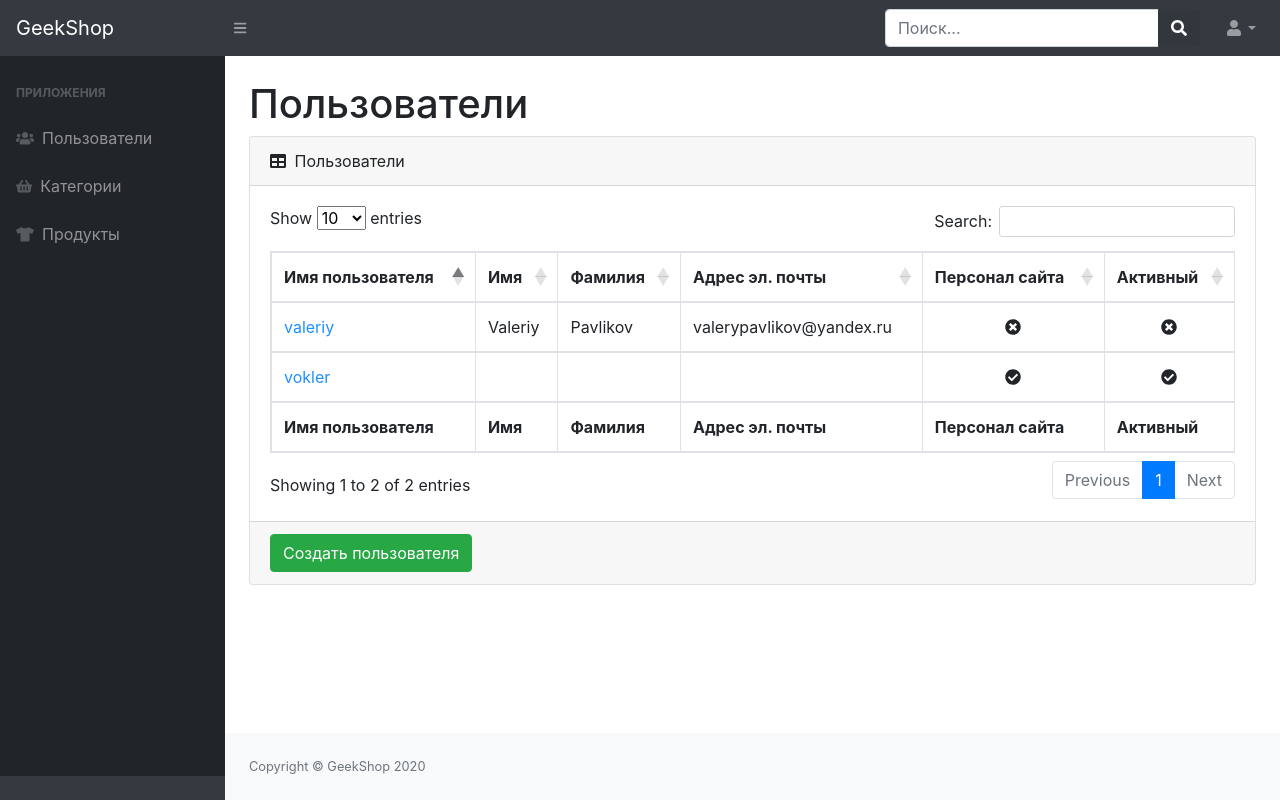
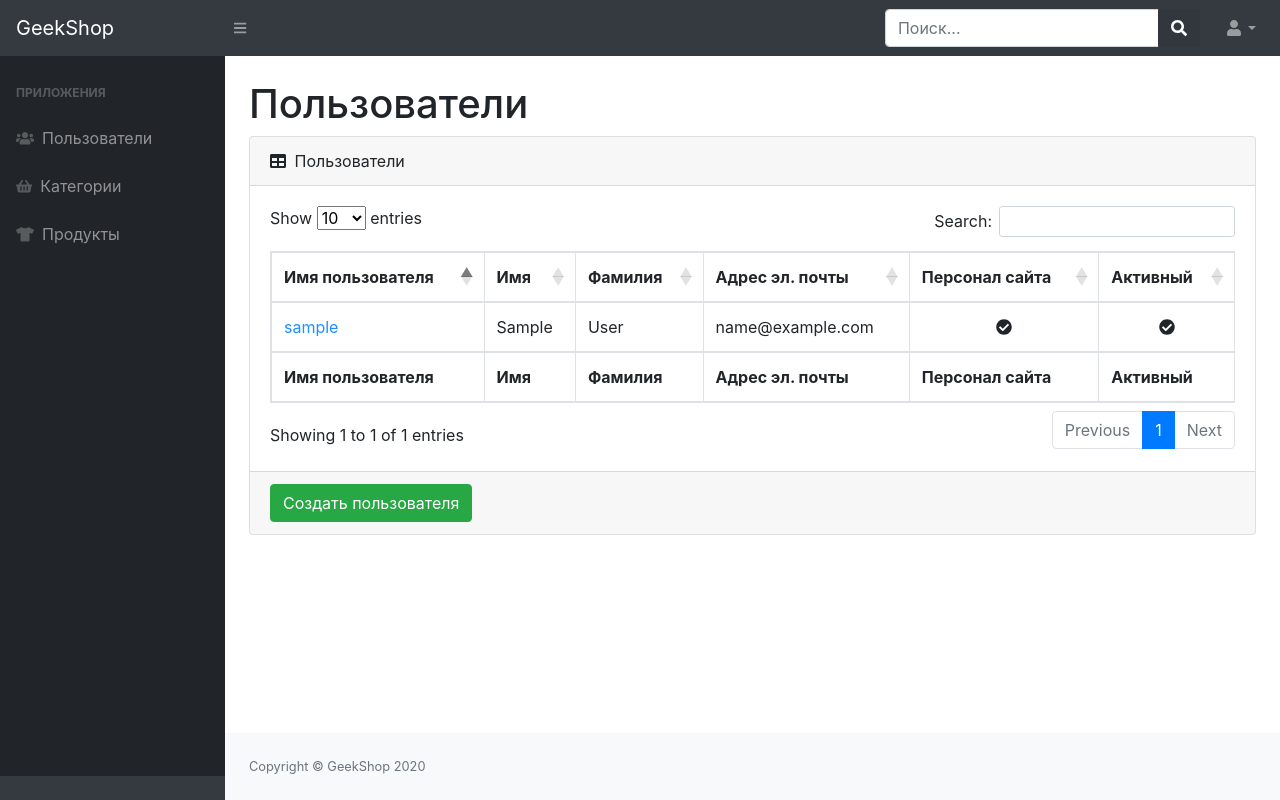
Before and after one commit to dadika123/Django_Base, a Django app: template adminapp/templates/adminapp/admin-users-read.html in a window 1280 px wide. Run offline with Django 3.2, Linux system fonts and the light colour scheme; the template is opened without the code that fills it: values that come from a table or form of the project are taken from there, others are empty; tables that the repository leaves empty hold one stand-in row (values such as "Sample post"); some libraries are stand-ins or nearby versions.

Commit message:
create read

```diff
--- a/adminapp/templates/adminapp/admin-users-read.html
+++ b/adminapp/templates/adminapp/admin-users-read.html
@@ -31,29 +31,34 @@
                     </tr>
                     </tfoot>
                     <tbody>
-                    <tr>
-                        <td><a href="#" style="color: dodgerblue">vokler</a></td>
-                        <td></td>
-                        <td></td>
-                        <td></td>
-                        <td class="text-center"><i class="fas fa-check-circle"></i></td>
-                        <td class="text-center"><i class="fas fa-check-circle"></i></td>
-                    </tr>
-                    <tr>
-                        <td><a href="admin-users-update-delete.html" style="color: dodgerblue">valeriy</a>
-                        </td>
-                        <td>Valeriy</td>
-                        <td>Pavlikov</td>
-                        <td>valerypavlikov@yandex.ru</td>
-                        <td class="text-center"><i class="fas fa-times-circle"></i></td>
-                        <td class="text-center"><i class="fas fa-times-circle"></i></td>
-                    </tr>
+                    {% for user in users %}
+                        <tr>
+                            <td><a href="#" style="color: dodgerblue">{{ user.username }}</a></td>
+                            <td>{{ user.first_name }}</td>
+                            <td>{{ user.last_name }}</td>
+                            <td>{{ user.email }}</td>
+                            <td class="text-center">
+                                {% if user.is_staff or user.is_superuser %}
+                                    <i class="fas fa-check-circle"></i>
+                                {% else %}
+                                    <i class="fas fa-times-circle"></i>
+                                {% endif %}
+                            </td>
+                            <td class="text-center">
+                                {% if user.is_active %}
+                                    <i class="fas fa-check-circle"></i>
+                                {% else %}
+                                    <i class="fas fa-times-circle"></i>
+                                {% endif %}
+                            </td>
+                        </tr>
+                    {% endfor %}
                     </tbody>
                 </table>
             </div>
         </div>
         <div class="card-footer">
-            <a href="admin-users-create.html">
+            <a href="{% url 'new_admin:admin_users_create' %}">
                 <button class="btn btn-success">Создать пользователя</button>
             </a>
         </div>
--- a/adminapp/templates/adminapp/base.html
+++ b/adminapp/templates/adminapp/base.html
@@ -16,7 +16,7 @@
 </head>
 <body class="sb-nav-fixed">
 <nav class="sb-topnav navbar navbar-expand navbar-dark bg-dark">
-    <a class="navbar-brand" href="#">GeekShop</a>
+    <a class="navbar-brand" href={% url 'main' %}>GeekShop</a>
     <button class="btn btn-link btn-sm order-1 order-lg-0" id="sidebarToggle" href="#"><i class="fas fa-bars"></i>
     </button>
     <!-- Navbar Search-->
@@ -35,7 +35,7 @@
             <a class="nav-link dropdown-toggle" id="userDropdown" href="#" role="button" data-toggle="dropdown"
                aria-haspopup="true" aria-expanded="false"><i class="fas fa-user fa-fw"></i></a>
             <div class="dropdown-menu dropdown-menu-right" aria-labelledby="userDropdown">
-                <a class="dropdown-item" href="#">Logout</a>
+                <a class="dropdown-item" href="{% url 'auth:logout' %}">Logout</a>
             </div>
         </li>
     </ul>
@@ -46,7 +46,7 @@
             <div class="sb-sidenav-menu">
                 <div class="nav">
                     <div class="sb-sidenav-menu-heading">Приложения</div>
-                    <a class="nav-link" href="#">
+                    <a class="nav-link" href= {% url 'adminapp:admin_users' %} >
                         <div class="sb-nav-link-icon">
                             <i class="fas fa-users"></i>
                         </div>
--- a/adminapp/urls.py
+++ b/adminapp/urls.py
@@ -7,7 +7,7 @@ app_name = 'adminapp'
 urlpatterns = [
     path('', index, name='index'),
     path('users-delete/<int:pk>/', admin_users_delete, name='admin_users_delete'),
-    path('users/', index, name='index'),
+    path('users/', admin_users, name='admin_users'),
     path('users-update/<int:pk>/', admin_users_update, name='admin_users_update'),
     path('users-create/', admin_users_create, name='admin_users_create'),
 ]
--- a/mainapp/templates/mainapp/base.html
+++ b/mainapp/templates/mainapp/base.html
@@ -50,7 +50,7 @@
                             <i class="fas fa-user-circle"></i>
                         </a>
                     </li>
-                    {% if user.is_superuser or user.is_stuff %}
+                    {% if user.is_superuser or user.is_staff %}
                         <li class="nav-item">
                             <a class="nav-link" href="{% url 'new_admin:index' %}">
                                 <i class="fab fa-dev"></i>
```
Also changed, not shown: adminapp/forms.py (added, +24 -0 lines), adminapp/templates/adminapp/admin-users-create.html (+21 -19 lines), adminapp/views.py (+15 -3 lines).
